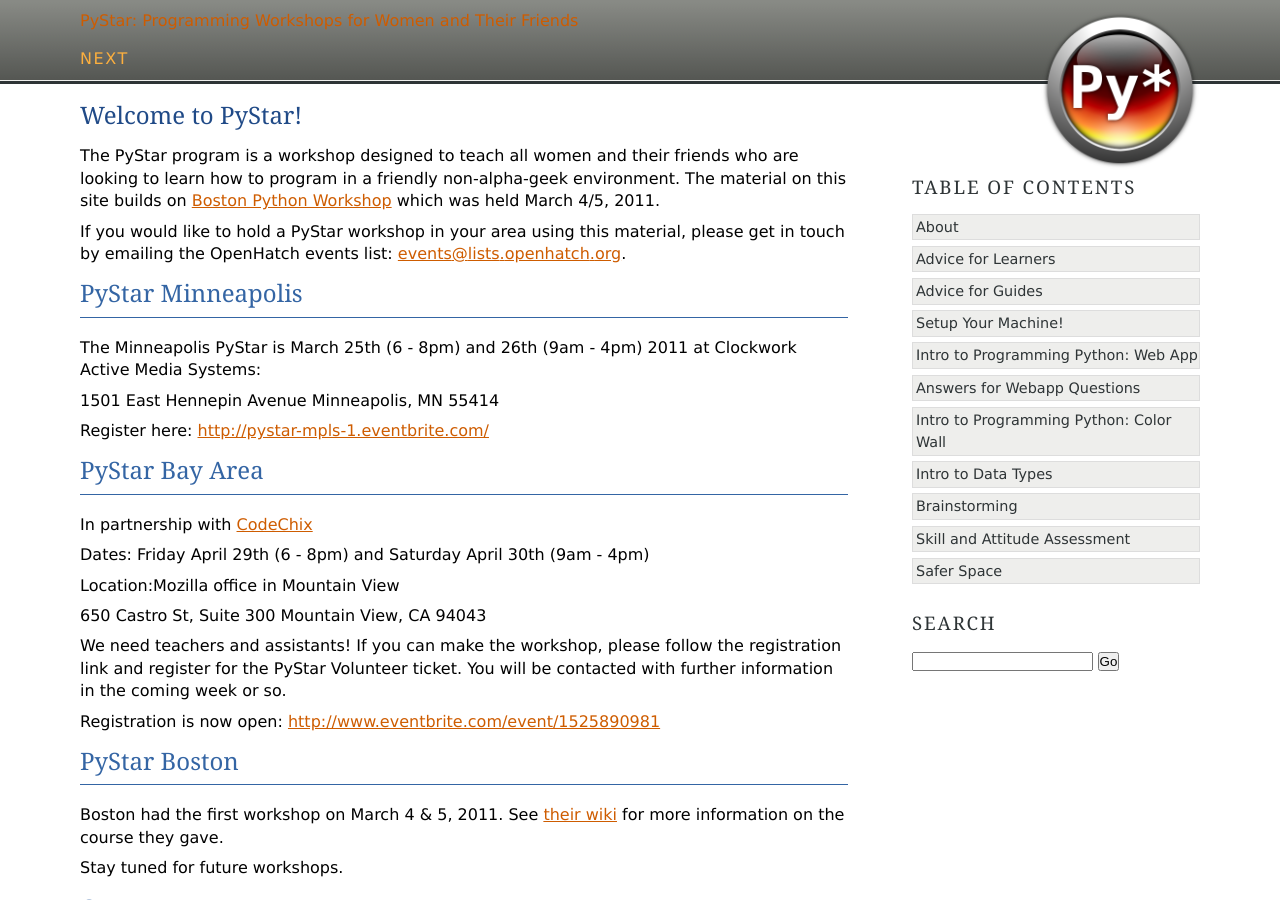
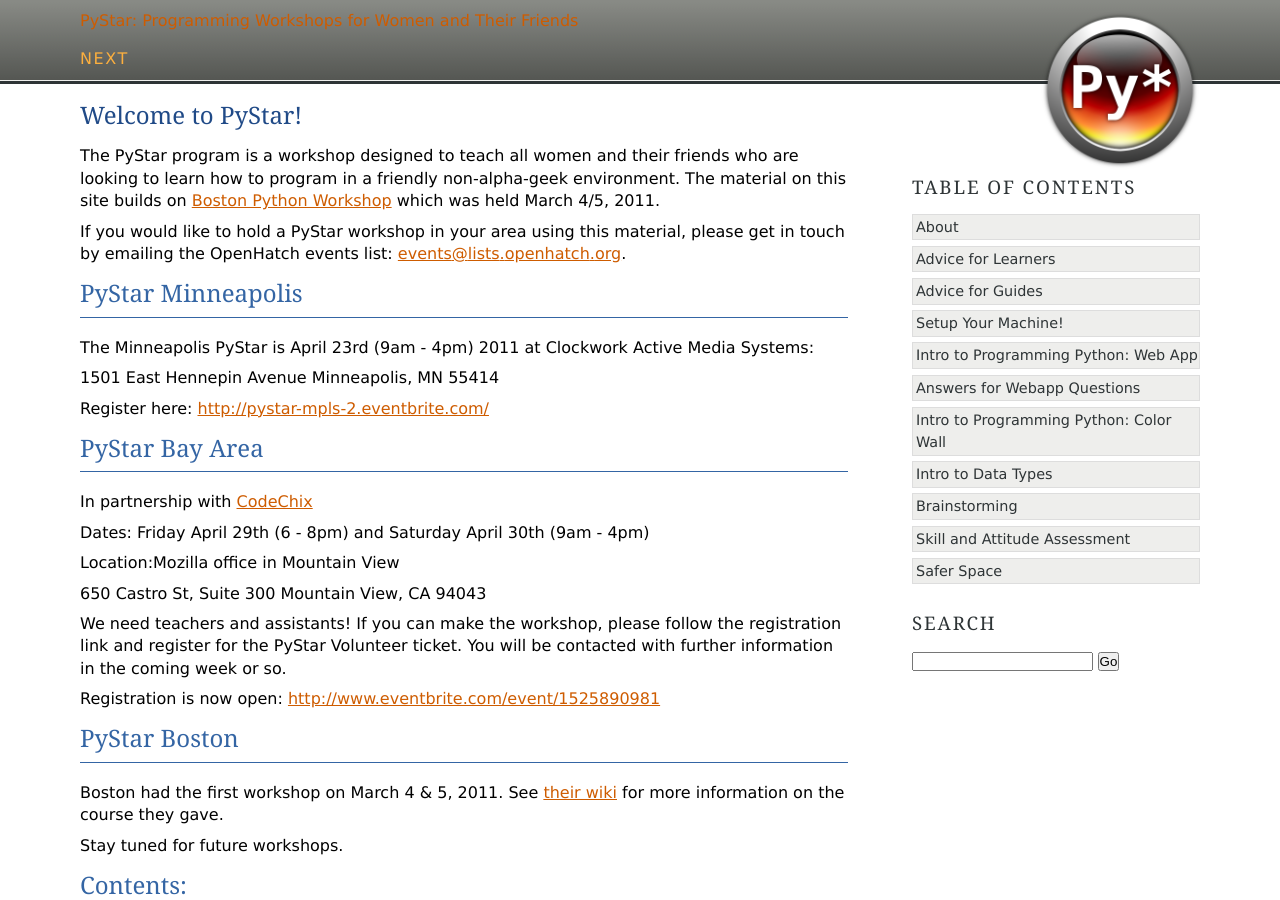
Before and after one commit to lsblakk/pystar, a Sphinx documentation site: the page built from docs/index.rst, in a window 1280 px wide and 900 px high. Built offline with Sphinx 7.4.7, drawn with Linux system fonts in a browser that asks for light colours.

Commit message:
Edited docs/index.rst via GitHub

```diff
--- a/docs/index.rst
+++ b/docs/index.rst
@@ -17,13 +17,13 @@
 PyStar Minneapolis
 ------------------
 
-The Minneapolis PyStar is March 25th (6 - 8pm) and 26th (9am - 4pm) 2011
+The Minneapolis PyStar is April 23rd (9am - 4pm) 2011
 at Clockwork Active Media Systems:
 
 1501 East Hennepin Avenue
 Minneapolis, MN 55414
 
-Register here: http://pystar-mpls-1.eventbrite.com/
+Register here: http://pystar-mpls-2.eventbrite.com/
 
 PyStar Bay Area
 ---------------
```
